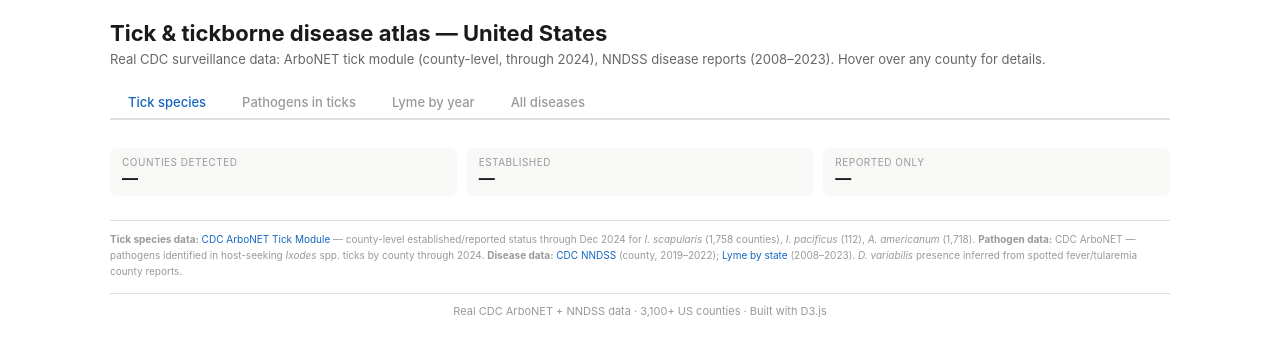
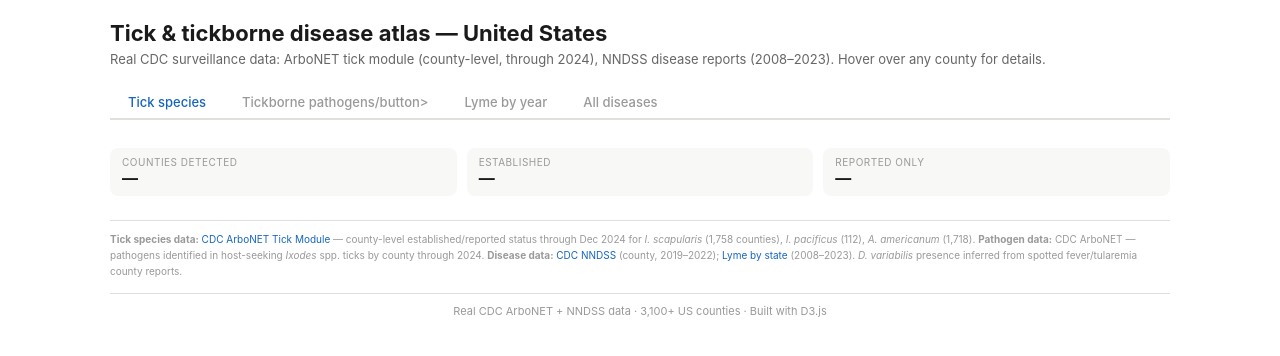
Before and after one commit to jwcfree99/tick-maps-date, a plain HTML site: page index.html in a window 1280 px wide. Drawn offline with nearby package versions, Linux system fonts and the light colour scheme; no server answers.

Commit message:
index.html

```diff
--- a/index.html
+++ b/index.html
@@ -44,7 +44,7 @@ h1{font-size:22px;font-weight:700;margin-bottom:4px}
 
 <div class="tabs">
   <button class="tab active" onclick="sw(0)">Tick species</button>
-  <button class="tab" onclick="sw(1)">Pathogens in ticks</button>
+  <button class="tab" onclick="sw(1)">Tickborne pathogens/button>
   <button class="tab" onclick="sw(2)">Lyme by year</button>
   <button class="tab" onclick="sw(3)">All diseases</button>
 </div>
```
